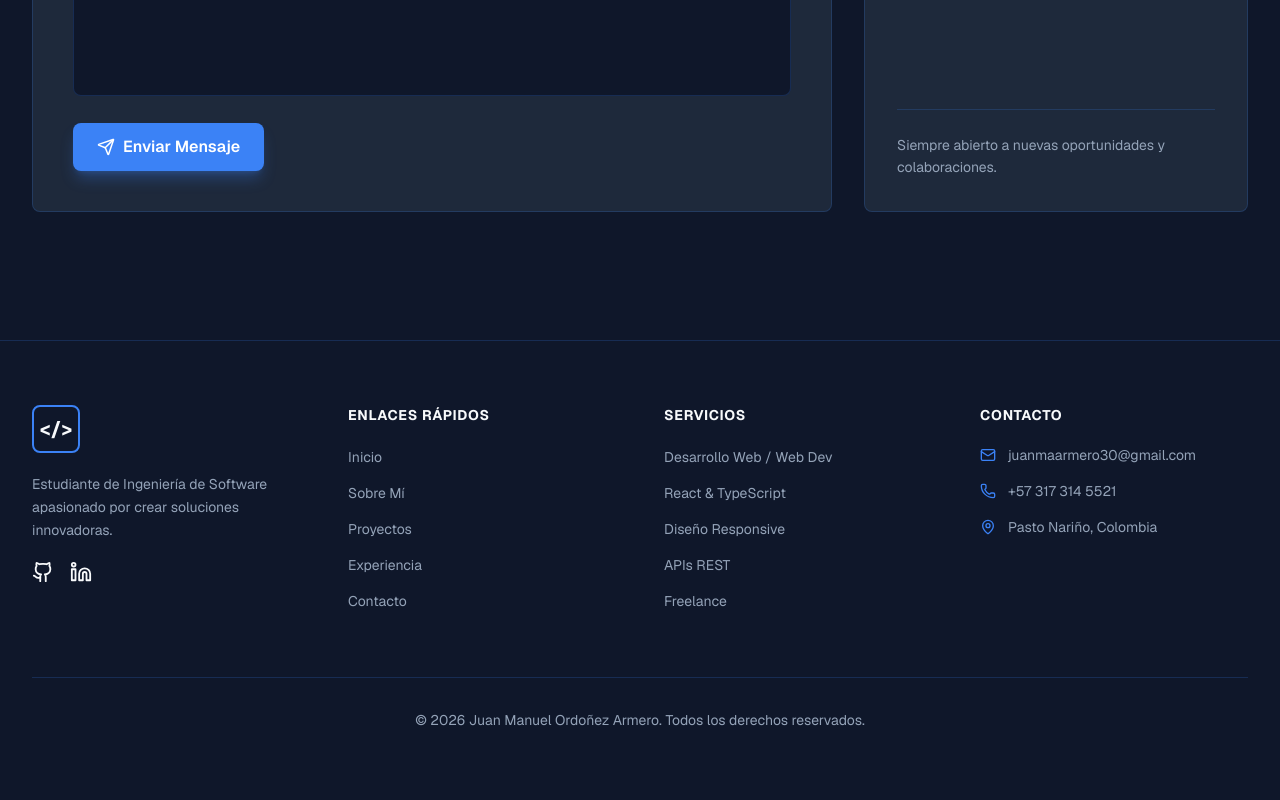
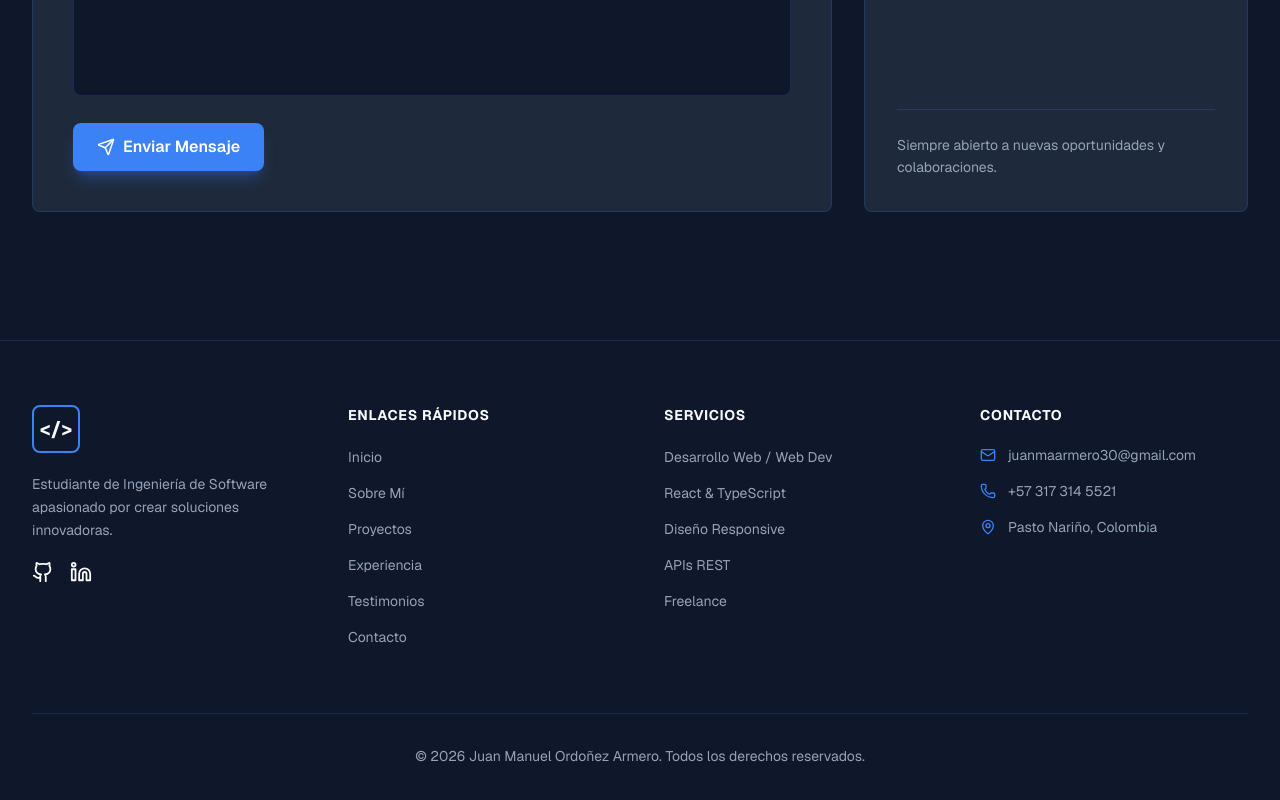
Before and after one commit to jManuel0/Portafolio-Personal, a Next.js app: page / in a window 1280 px wide. Shown: the part 8434-9234 px from the top of the page. Built offline with nearby package versions, Linux system fonts and the light colour scheme; no server answers.

Commit message:
feat: add Testimonials to footer quick links

```diff
--- a/app/components/Footer.tsx
+++ b/app/components/Footer.tsx
@@ -35,7 +35,7 @@ export default function Footer() {
           <div className="text-center sm:text-left">
             <h4 className="text-sm font-bold uppercase tracking-wider mb-5" style={{ color: "var(--text-primary)" }}>{tr.quickLinks}</h4>
             <ul className="space-y-3">
-              {[["#home", nav.home], ["#about", nav.about], ["#projects", nav.projects], ["#experience", nav.experience], ["#contact", nav.contact]].map(([href, label]) => (
+              {[["#home", nav.home], ["#about", nav.about], ["#projects", nav.projects], ["#experience", nav.experience], ["#testimonials", nav.testimonials], ["#contact", nav.contact]].map(([href, label]) => (
                 <li key={href}><a href={href} className="text-sm hover:text-[#3B82F6] transition-colors" style={{ color: "var(--text-secondary)" }}>{label}</a></li>
               ))}
             </ul>
```
